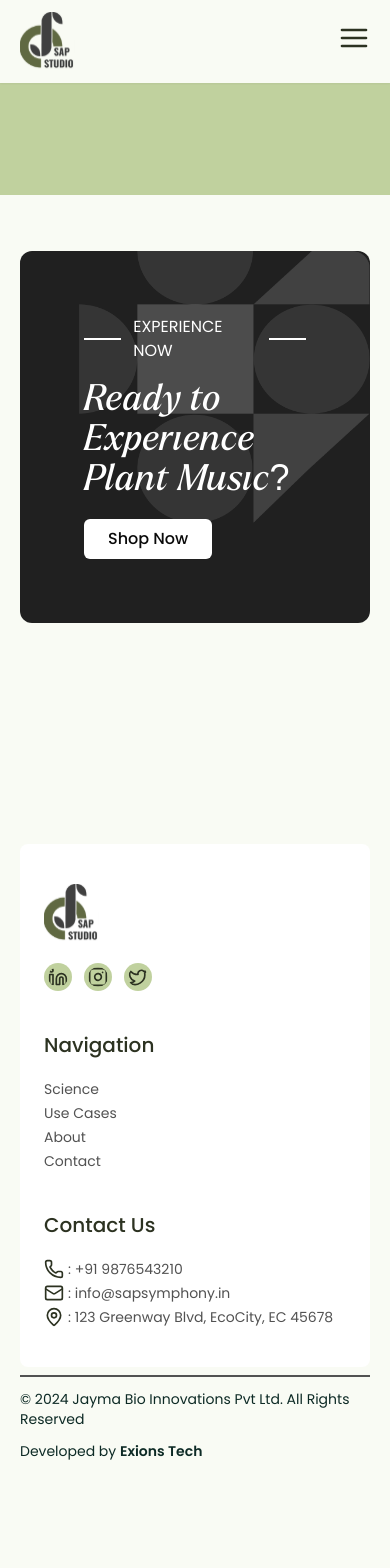
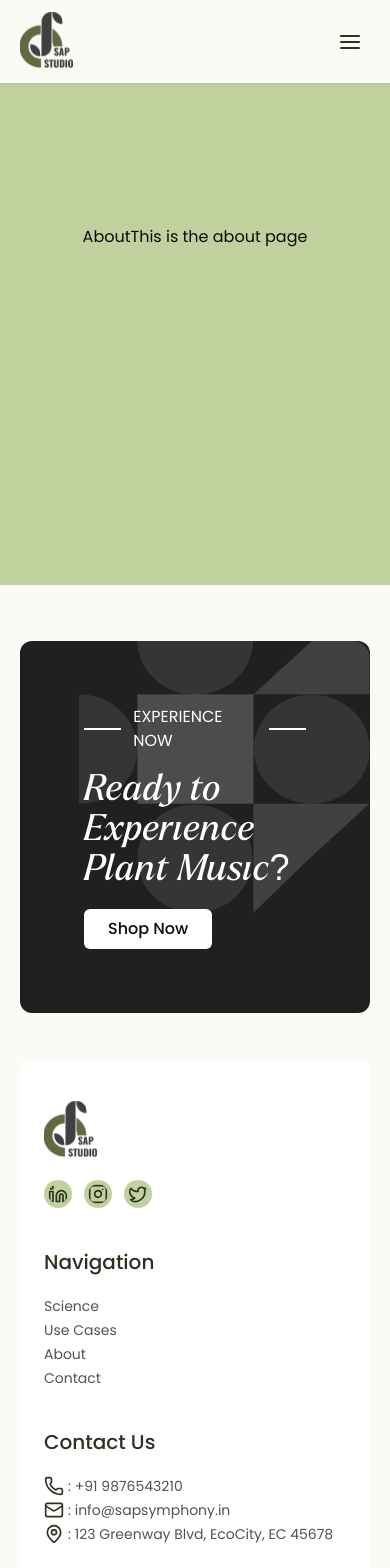
Before and after one commit to exionstech/sap-studio-frontend, a Next.js app: page /about in a window 390 px wide. Shown: the top 1568 px of the page. Before the commit the page ends 1481 px from the top, so only its background shows below. Built offline with nearby package versions, Linux system fonts and the light colour scheme.

Commit message:
update AboutHero aspect ratio; modify Creative Pursuits section heading and description; enhance CopyRight component with a link; improve MobileNav functionality and styling; adjust PlantSignalComponent layout for better responsiveness

```diff
--- a/src/app/(routes)/about/_components/about-hero.tsx
+++ b/src/app/(routes)/about/_components/about-hero.tsx
@@ -2,7 +2,7 @@ import React from 'react'
 
 const AboutHero = () => {
   return (
-    <section className='w-full bg-green2 aspect-[2/1] pb-[7rem]'>
+    <section className='w-full bg-green2 aspect-[2/3] md:aspect-[3/1] pb-[7rem]'>
         <div className="h-full flex items-center justify-center">
       <h1>About</h1>
       <p>This is the about page</p>
--- a/src/app/(routes)/use-cases/_components/creative-persuits.tsx
+++ b/src/app/(routes)/use-cases/_components/creative-persuits.tsx
@@ -5,8 +5,8 @@ const CreativePersuits = () => {
     <div className='w-full max-w-screen-2xl px-5 md:px-14 py-14 mx-auto'>
       <ImageContent
       className="md:flex-row-reverse"
-      heading={"Yoga & Meditation"}
-      desc={"The soothing sounds of plant music can provide a tranquil backdrop to your yoga or meditation practice. The ethereal tones can help quiet the mind and open the heart, allowing you to find stillness, access inner wisdom, and enter deeper meditative states."}
+      heading={"Creative Pursuits"}
+      desc={"Plant music is a perfect choice when you want to write, paint, or do any type of work. It is always novel and continuously evolving, so it won’t distract you. Some of the soundsets fluctuate in tempos of 60-80 BPM, which is shown to be optimal for focusing."}
       imgSrc={"/use-cases/creative.png"}
       />
     </div>
--- a/src/components/shared/copy-right.tsx
+++ b/src/components/shared/copy-right.tsx
@@ -5,7 +5,7 @@ const CopyRight = () => {
     <div className='w-full max-w-screen-2xl mx-auto px-5 md:px-14 py-2'>
       <div className="border-t-[2px] border-gray1 py-3 flex md:flex-row flex-col md:justify-between gap-3">
         <p className='text-[#0D2A25] text-sm'>© 2024 Jayma Bio Innovations Pvt Ltd. All Rights Reserved</p>
-        <p className='text-[#0D2A25] text-sm'>Developed by <span className='font-semibold'>Exions Tech</span></p>
+        <p className='text-[#0D2A25] text-sm'>Developed by <a className='font-semibold' href='https://exions.tech/' target='blank'>Exions Tech</a></p>
       </div>
     </div>
   )
--- a/src/components/shared/mobile-nav.tsx
+++ b/src/components/shared/mobile-nav.tsx
@@ -1,31 +1,61 @@
-import React from 'react'
-import { Sheet, SheetContent, SheetTrigger } from '../ui/sheet'
-import { AlignJustify, ArrowRight } from 'lucide-react';
+"use client";
+
+import React from 'react';
+import { Sheet, SheetContent, SheetTrigger } from '../ui/sheet';
+import { AlignJustify, ArrowRight, X } from 'lucide-react';
 import Logo from './logo';
 import Link from 'next/link';
 import NavItems from './nav-items';
+import { usePathname } from 'next/navigation';
 
 const MobileNav = () => {
+  const [isOpen, setIsOpen] = React.useState(false);
+  const pathname = usePathname();
+
+  // Close sheet when route changes
+  React.useEffect(() => {
+    setIsOpen(false);
+  }, [pathname]);
+
   return (
-    <Sheet>
-        <SheetTrigger>
-        <AlignJustify className="h-8 w-8 shrink-0" color='#2C3221' />
+    <Sheet open={isOpen} onOpenChange={setIsOpen}>
+      <SheetTrigger asChild>
+        <button className="md:hidden p-2 hover:bg-green1/20 rounded-lg transition-colors">
+          <AlignJustify className="h-6 w-6" color="#2C3221" />
+          <span className="sr-only">Open menu</span>
+        </button>
       </SheetTrigger>
-      <SheetContent className='py-16 flex flex-col gap-14' side={"left"}>
-        <div className="flex items-center justify-center">
-        <Logo/>
+      <SheetContent
+        side="left"
+        className="flex flex-col w-full max-w-xs bg-white p-6"
+      >
+        <div className="flex items-center justify-between mb-8">
+          <Logo />
+          <button
+            onClick={() => setIsOpen(false)}
+            className="p-2 hover:bg-green1/20 rounded-lg transition-colors"
+          >
+            <X className="h-5 w-5" />
+            <span className="sr-only">Close menu</span>
+          </button>
         </div>
-        <NavItems/>
-        <Link
-          href={"/"}
-          className="text-white font-medium bg-green4 rounded-md py-2 px-3 flex items-center justify-center"
-        >
-          Shop Now
-          <ArrowRight className="w-6 h-6 ml-2" />
-        </Link>
+
+        <nav className="flex-1">
+          <NavItems />
+        </nav>
+
+        <div className="mt-auto pt-8">
+          <Link
+            href="/"
+            className="w-full text-white font-medium bg-green4 rounded-lg py-3 px-4 flex items-center justify-center hover:bg-green4/90 transition-colors"
+          >
+            Shop Now
+            <ArrowRight className="w-5 h-5 ml-2" />
+          </Link>
+        </div>
       </SheetContent>
     </Sheet>
-  )
-}
+  );
+};
 
 export default MobileNav;
--- a/src/components/shared/plant-signal-system.tsx
+++ b/src/components/shared/plant-signal-system.tsx
@@ -75,7 +75,7 @@ const PlantSignalComponent: React.FC<PlantSignalComponentProps> = ({
   return (
     <div
       className={cn(
-        "flex flex-col lg:flex-row gap-8 w-full mx-auto items-stretch",
+        "flex flex-col-reverse lg:flex-row gap-8 w-full mx-auto items-stretch",
         className
       )}
     >
@@ -125,7 +125,7 @@ const PlantSignalComponent: React.FC<PlantSignalComponentProps> = ({
           alt={accordionData[activeIndex].title}
           width={300}
           height={300}
-          className="object-cover w-full h-full shrink-0 overflow-hidden select-none pointer-events-none"
+          className="object-cover w-full h-full 2xl:aspect-[4/5] shrink-0 overflow-hidden select-none pointer-events-none"
         />
       </div>
     </div>
```
